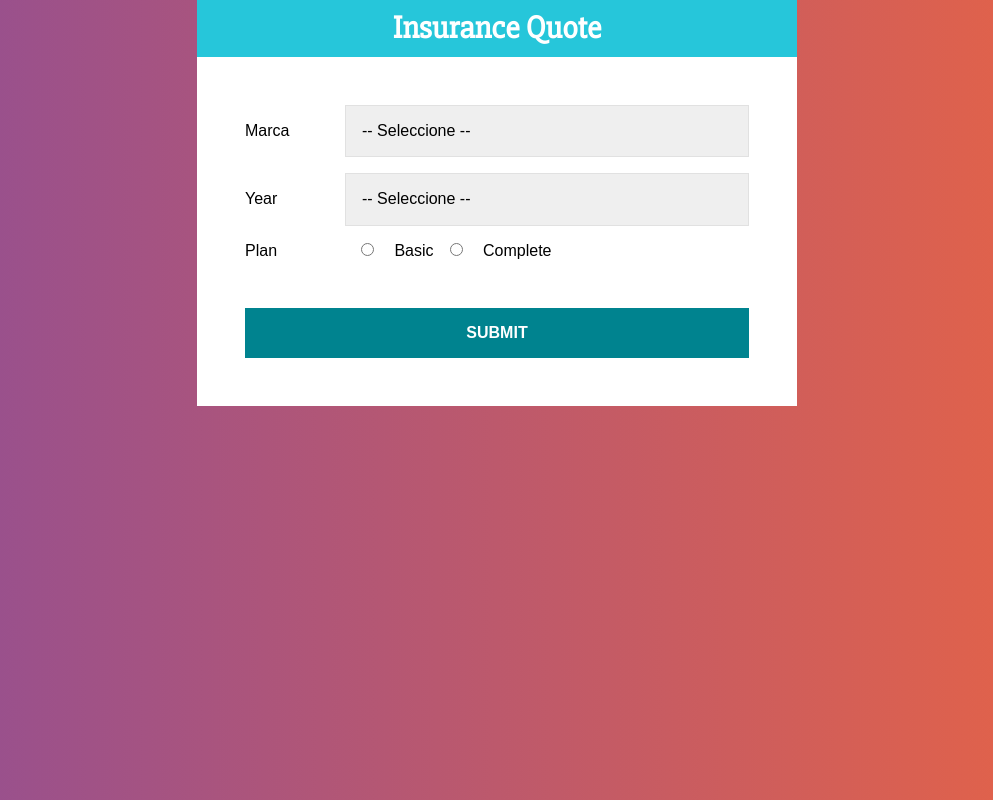
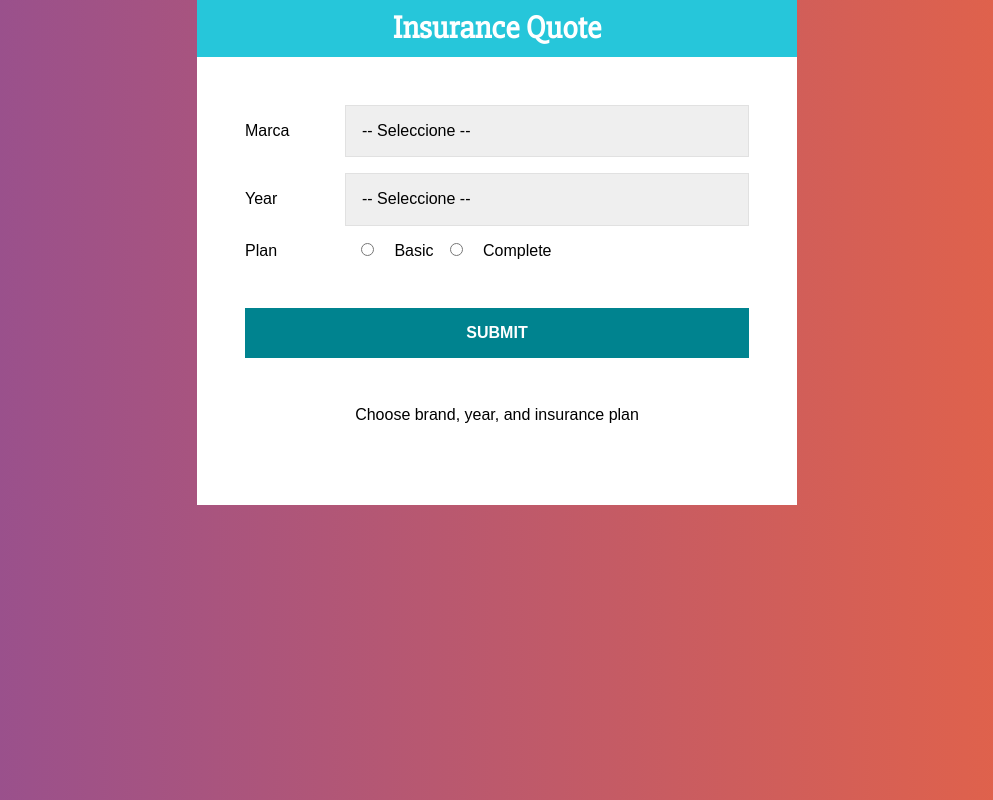
Before and after one commit to wmezadev/insurance-quote, a React (Create React App) app: page / in a window 1280 px wide. Shown: the whole page, without its empty margins (143-1136 px from the left). Built offline with nearby package versions, Linux system fonts and the light colour scheme.

Commit message:
Feat - add styled component to Result Component

```diff
--- a/src/App.js
+++ b/src/App.js
@@ -3,6 +3,7 @@
 import Header from './components/Header';
 import Form from './components/Form';
 import Resume from './components/Resume';
+import Result from './components/Result';
 
 const Container = styled.div`
   max-width: 600px;
@@ -24,7 +25,7 @@
     }
   });
 
-  const { data } = resume;
+  const { quotation, data } = resume;
 
   return (
     <Container>
@@ -38,6 +39,9 @@
         <Resume
           data={data}
         />
+        <Result
+          quotation={quotation}
+        />
       </FormContainer>
     </Container>
   );
--- /dev/null
+++ b/src/components/Result.jsx
@@ -0,0 +1,42 @@
+import React from 'react';
+import styled from '@emotion/styled';
+
+const Message = styled.p`
+    background-color: rgb (127, 224, 237);
+    margin-top: 2rem;
+    padding: 1rem;
+    text-align: center;
+    `
+
+const QuotationResult = styled.div`
+    text-align: center;
+    padding: .5rem;
+    border: 1px solid #26C6DA;
+    background-color: rgb (127, 224, 237);
+    margin-top: 1rem;
+    position: relative;
+`
+
+const TotalMessage = styled.p`
+    color: #00838F;
+    padding: 1rem;
+    text-transform: uppercase;
+    font-weight: bold;
+    margin: 0;
+`
+
+
+const Result = ({quotation}) => {
+    return (
+        (quotation === 0)
+        ? <Message>Choose brand, year, and insurance plan</Message>
+        :
+            (
+                <QuotationResult>
+                    <TotalMessage>Total: $ {quotation}</TotalMessage>
+                </QuotationResult>
+            )
+    );
+}
+
+export default Result;
```
